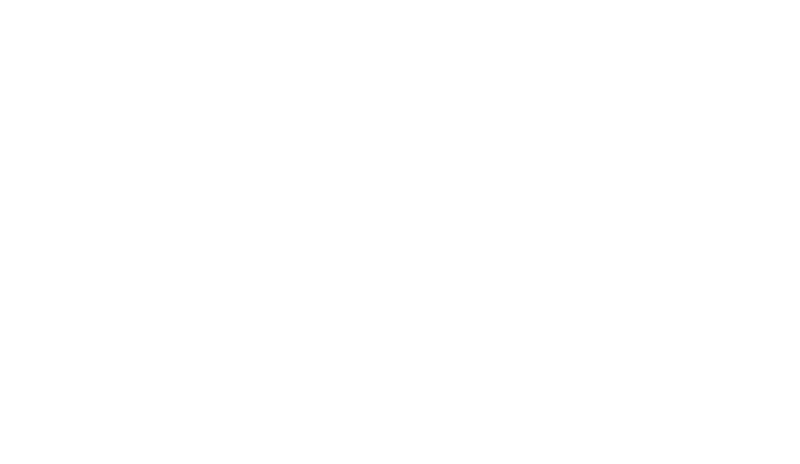
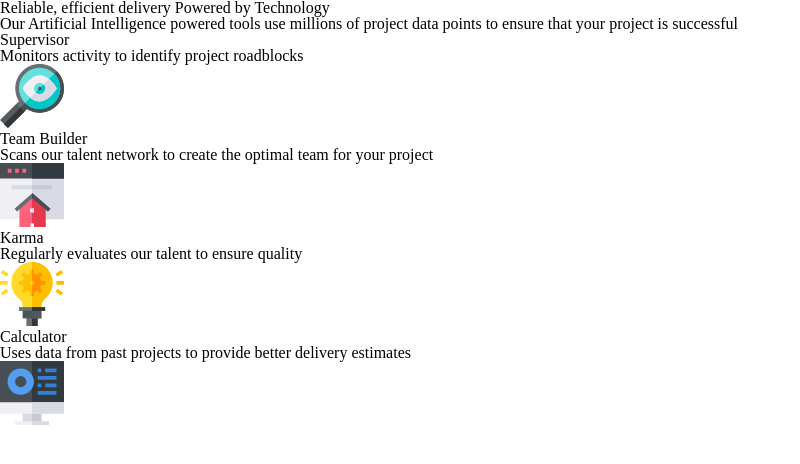
Before and after one commit to Carlos-Eduardo-S/Projeto-Recursos-de-Quatro-Cartas, a plain HTML site: page index.html in a window 1280 px wide. Shown: the whole page, without its empty margins (0-800 px from the left). Drawn offline with Linux system fonts and the light colour scheme.

Commit message:
Finalizado o conteúdo HTML
Foi finalizado a parte de inclusão de textos e conteúdos no arquivo HTML.

O mesmo pode sofrer algumas alterações durante a estilização do CSS.

```diff
--- a/index.html
+++ b/index.html
@@ -10,7 +10,31 @@
     <link rel="stylesheet" href="/Design/desktop.css">
 </head>
 <body>
-    <header></header>
-    <main></main>
+    <header class="conteudo inicial">
+        <h1 class="inicial__titulo">Reliable, efficient delivery <span class="inicial__destaque">Powered by Technology</span></h1>
+        <p class="inicial__texto">Our Artificial Intelligence powered tools use millions of project data points to ensure that your project is successful</p>
+    </header>
+    <main class="conteudo__cards">
+        <div class="cards__item">
+            <h2 class="item__titulo">Supervisor</h2>
+            <p class="item__texto">Monitors activity to identify project roadblocks</p>
+            <img class="item__img" src="/Assets/icon-supervisor.svg" alt="Icone de lupa com um olho digital">
+        </div>
+        <div class="cards__item">
+            <h2 class="item__titulo">Team Builder</h2>
+            <p class="item__texto">Scans our talent network to create the optimal team for your project</p>
+            <img class="item__img" src="/Assets/icon-team-builder.svg" alt="Icone de casa vermelha e página web">
+        </div>
+        <div class="cards__item">
+            <h2 class="item__titulo">Karma</h2>
+            <p class="item__texto">Regularly evaluates our talent to ensure quality</p>
+            <img class="item__img" src="/Assets/icon-karma.svg" alt="Icone de lâmpada acessa">
+        </div>
+        <div class="cards__item">
+            <h2 class="item__titulo">Calculator</h2>
+            <p class="item__texto">Uses data from past projects to provide better delivery estimates</p>
+            <img class="item__img" src="/Assets/icon-calculator.svg" alt="Icone de Computador">
+        </div>
+    </main>
 </body>
 </html>
```
